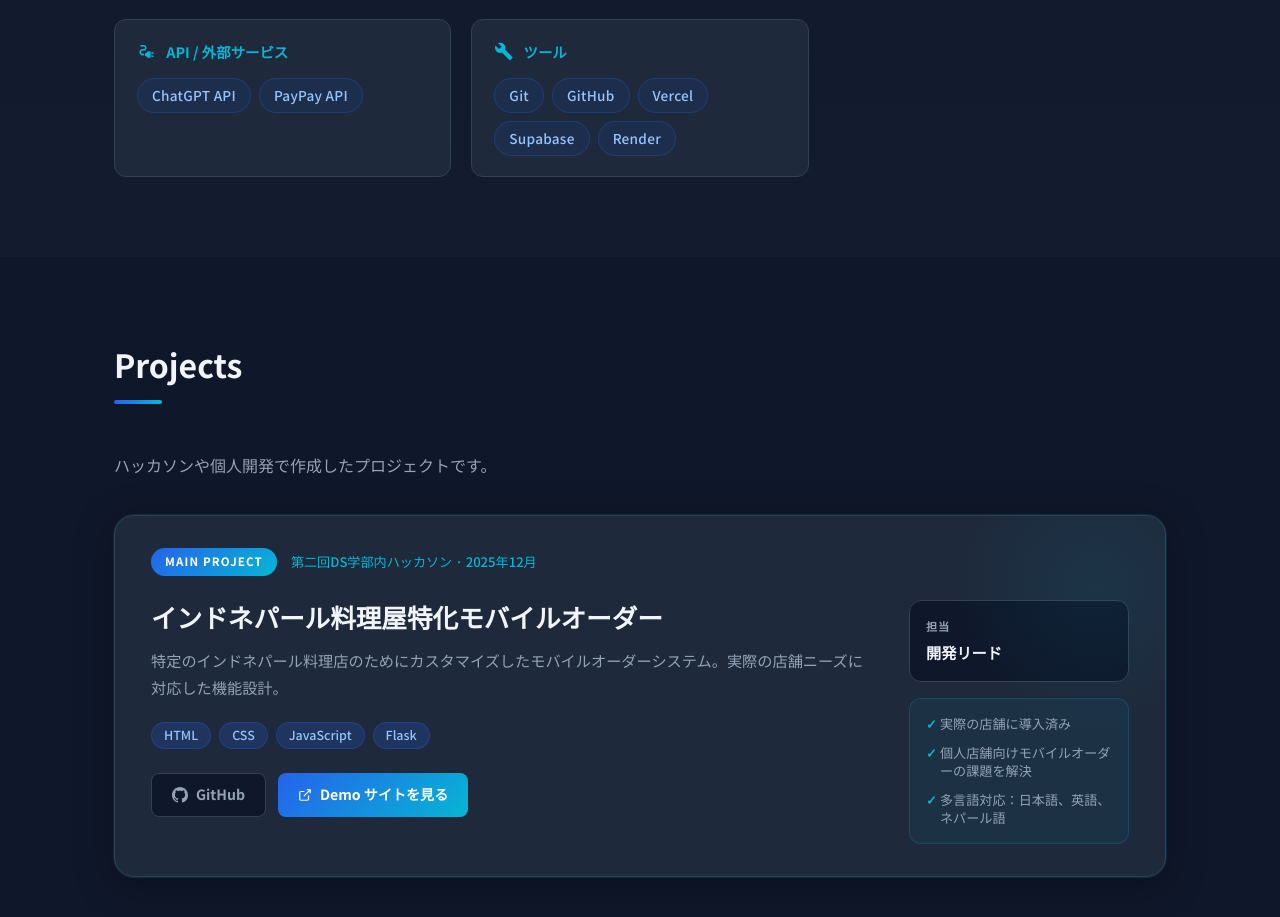
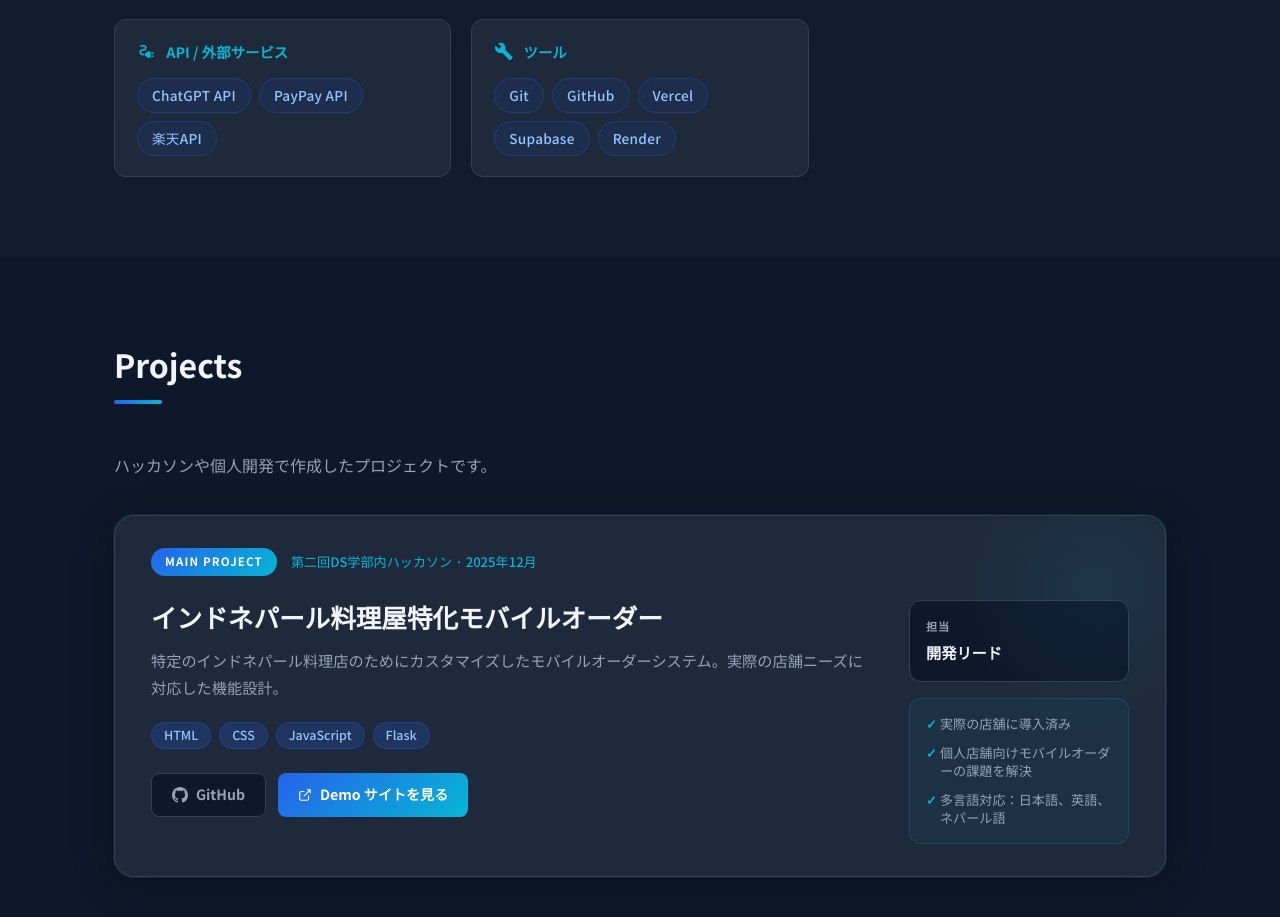
Before and after one commit to s2422092/portfolio, a React (Vite) app: page / in a window 1280 px wide. Shown: the part 2507-3424 px from the top of the page. Built offline with nearby package versions, Linux system fonts and the light colour scheme.

Commit message:
入力項目を少し変更した

```diff
--- a/src/components/Skills.jsx
+++ b/src/components/Skills.jsx
@@ -19,7 +19,7 @@ const skillGroups = [
   {
     category: 'API / 外部サービス',
     icon: 'electrical_services',
-    items: ['ChatGPT API', 'PayPay API'],
+    items: ['ChatGPT API', 'PayPay API','楽天API'],
   },
   {
     category: 'ツール',
```
